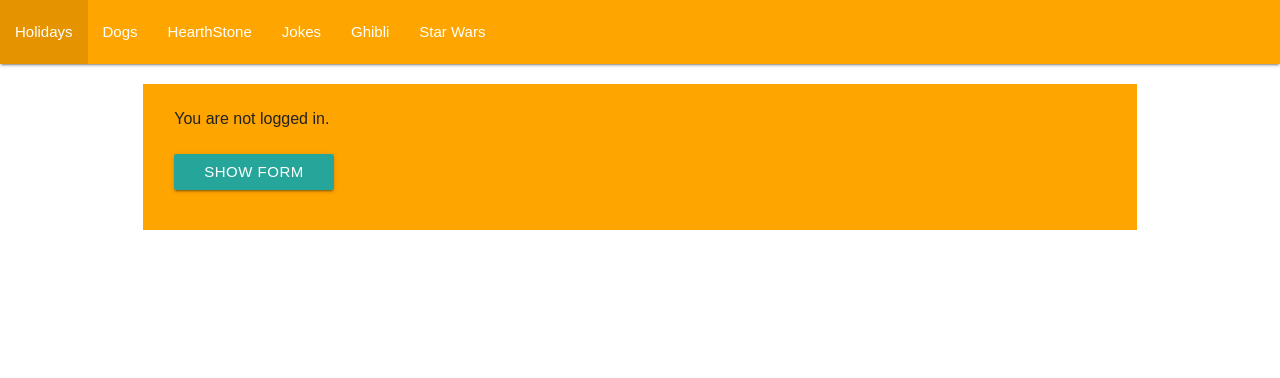
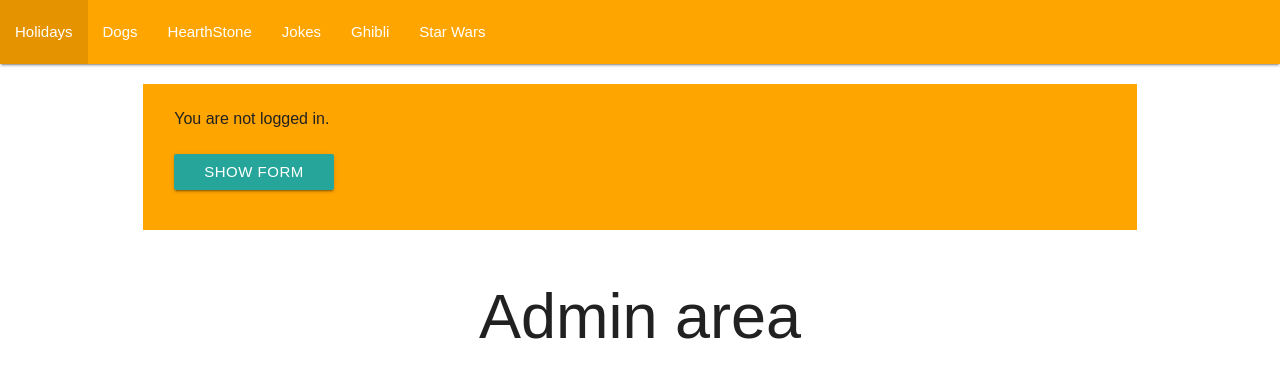
Before and after one commit to Thomas-Rosenkrans-Vestergaard/ca-3-web, a React (Create React App) app: page /admin in a window 1280 px wide. Shown: the top 378 px of the page. Built offline with nearby package versions, Linux system fonts and the light colour scheme; no server answers.

Commit message:
added admin page

```diff
--- a/src/App.js
+++ b/src/App.js
@@ -11,6 +11,7 @@ import Ghibli from "./components/pages/Ghibli";
 import Jokes from "./components/pages/Jokes";
 import StarWars from "./components/pages/StarWars";
 import Login from './components/pages/Login';
+import Admin from './components/pages/Admin';
 
 import urls from './assets/urls.js';
 
@@ -62,7 +63,7 @@ class App extends Component {
                 <NavLink to="/holidays">Holidays</NavLink>
               </li>
               <li>
-                {this.state.user != null && <NavLink to="/upload-files">Upload files</NavLink>}
+                {(this.state.user != null && this.state.user.role == "USER") && <NavLink to="/upload-files">Upload files</NavLink>}
               </li>
               <li>
                 <NavLink to="/dogs">Dogs</NavLink>
@@ -79,6 +80,9 @@ class App extends Component {
               <li>
                 <NavLink to="/star-wars">Star Wars</NavLink>
               </li>
+              <li>
+              {(this.state.user != null && this.state.user.role == "ADMIN") &&  <NavLink to="/admin">Admin area</NavLink> }
+              </li>
             </ul>
           </nav>
           <div id="contents">
@@ -91,7 +95,7 @@ class App extends Component {
               <Route path="/ghibli" component={Ghibli} />
               <Route path="/jokes" component={Jokes} />
               <Route path="/star-wars" component={StarWars} />
-
+              <Route path="/admin" component={() => <Admin state={this.state} />} />
             </Switch>
           </div>
         </div>
--- a/src/assets/urls.js
+++ b/src/assets/urls.js
@@ -7,4 +7,5 @@ export default {
     hearthstone: "http://localhost:8080/ca3/api/hearthstone/",
     starWars: "http://localhost:8080/ca3/api/star-wars/",
     authentication: "http://localhost:8080/ca3/api/authentication/",
+    admin: "http://localhost:8080/ca3/api/admin/"
 };
--- /dev/null
+++ b/src/components/pages/Admin.js
@@ -0,0 +1,44 @@
+import React from "react";
+import urls from "../../assets/urls";
+
+class Admin extends React.Component {
+    constructor(props) {
+        super(props);
+        this.state = { message: "" };
+    }
+
+    componentDidMount() {
+        this.getMessage();
+    }
+
+    getMessage = () => {
+        fetch(urls.admin + "message", {
+            headers: {
+                "Authorization": "Bearer " + this.props.state.token
+            }
+        })
+            .then(response => response.json())
+            .then(result => {
+                this.setState({ message: result.message });
+            })
+    }
+
+    render() {
+        return (
+            <div>
+                <div className="row">
+                    <div className="col s12">
+                        <h1 className="title center">Admin area</h1>
+                    </div>
+                </div>
+                <div className="row">
+                    <div className="col s12">
+                        {this.state.message}
+                    </div>
+                </div>
+            </div>
+        );
+    }
+}
+
+export default Admin;
```
Also changed, not shown: 1 other file (tests, documents, lock files or other folders).
